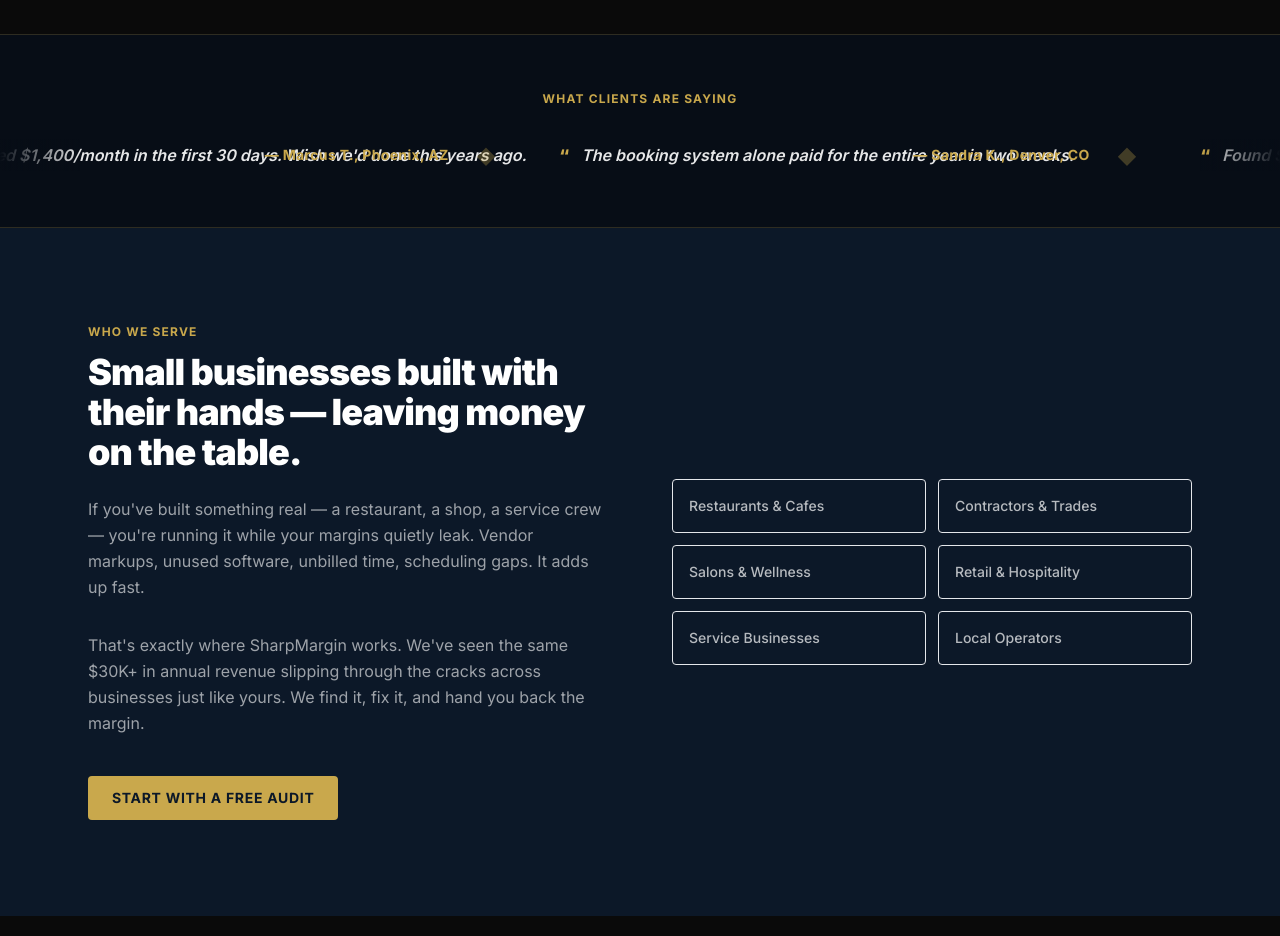
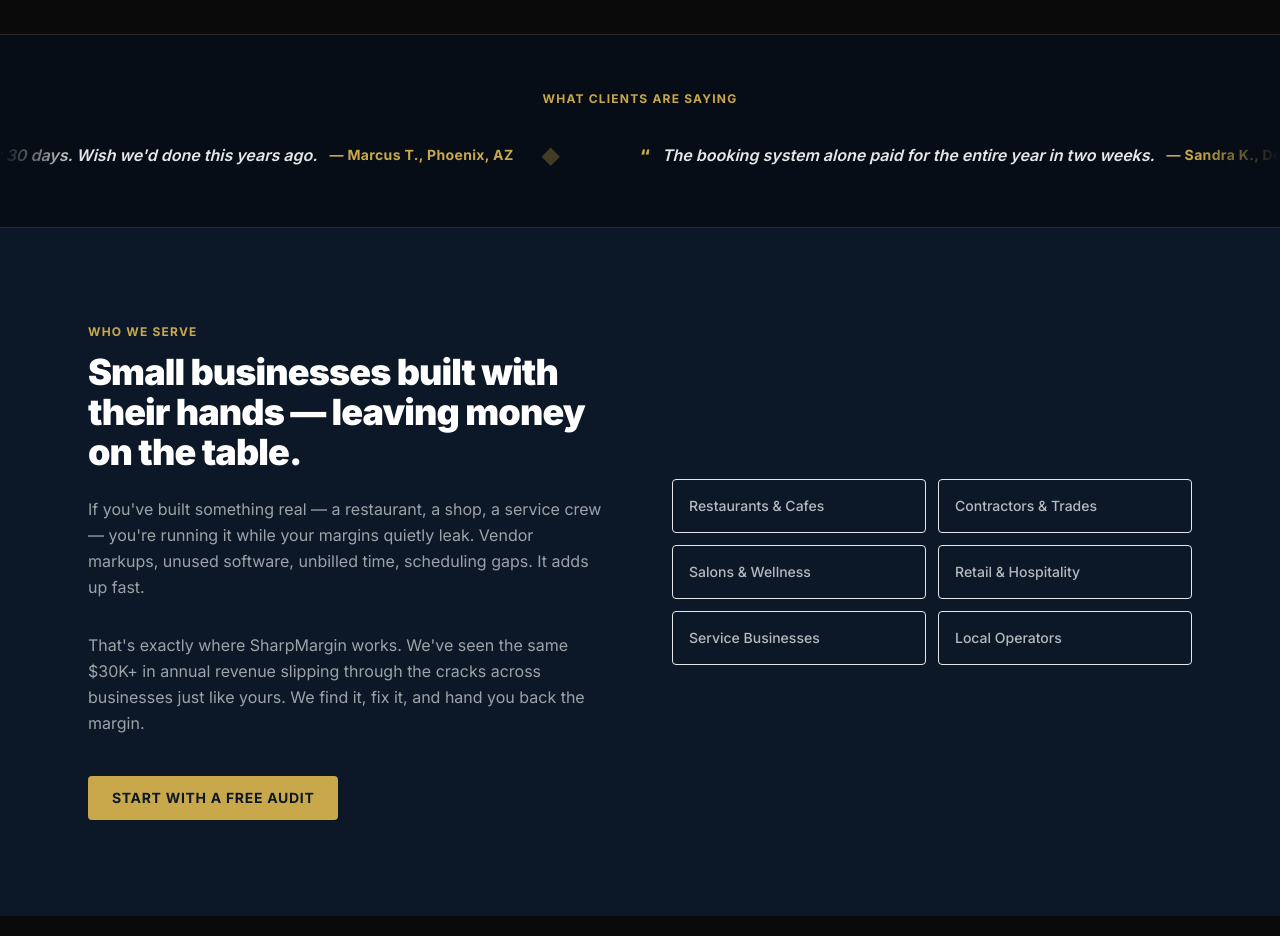
Before and after one commit to NobleLandCo/sharpmargin, a Next.js app: page / in a window 1280 px wide. Shown: the part 1380-2316 px from the top of the page. Built offline with nearby package versions, Linux system fonts and the light colour scheme.

Commit message:
Fix ticker overlap: remove max-w-xs, all shrink-0, 3x faster at 12s

```diff
--- a/src/app/page.tsx
+++ b/src/app/page.tsx
@@ -183,11 +183,11 @@ export default function HomePage() {
           <div className="absolute right-0 top-0 bottom-0 w-20 bg-gradient-to-l from-[#070D16] to-transparent z-10 pointer-events-none" />
           <div className="flex animate-ticker whitespace-nowrap">
             {[...testimonials, ...testimonials].map((t, i) => (
-              <div key={i} className="inline-flex items-center gap-3 mx-6 shrink-0">
-                <span className="text-[#C9A84C] text-base font-black">&ldquo;</span>
-                <span className="text-white/90 text-base font-semibold italic max-w-xs">{t.quote}</span>
+              <div key={i} className="inline-flex items-center gap-3 mx-8 shrink-0 whitespace-nowrap">
+                <span className="text-[#C9A84C] text-base font-black shrink-0">&ldquo;</span>
+                <span className="text-white/90 text-base font-semibold italic shrink-0">{t.quote}</span>
                 <span className="text-[#C9A84C] text-sm font-bold tracking-wide shrink-0">— {t.name}, {t.city}</span>
-                <span className="text-[#C9A84C]/30 text-2xl mx-4">&#9670;</span>
+                <span className="text-[#C9A84C]/30 text-2xl mx-4 shrink-0">&#9670;</span>
               </div>
             ))}
           </div>
--- a/tailwind.config.ts
+++ b/tailwind.config.ts
@@ -24,7 +24,7 @@ const config: Config = {
         tighter: "-0.02em",
       },
       animation: {
-        ticker: "ticker 35s linear infinite",
+        ticker: "ticker 12s linear infinite",
       },
       keyframes: {
         ticker: {
```
